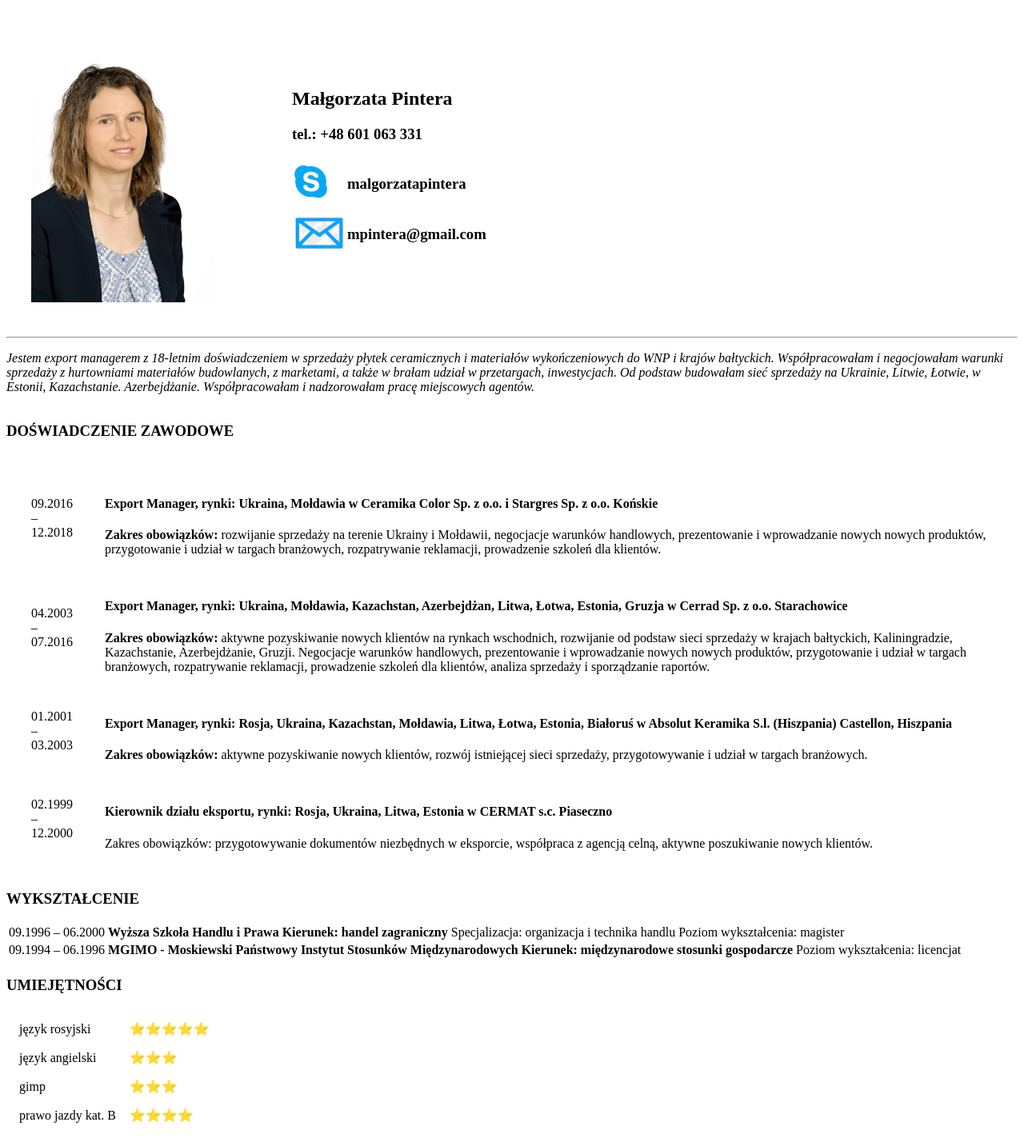
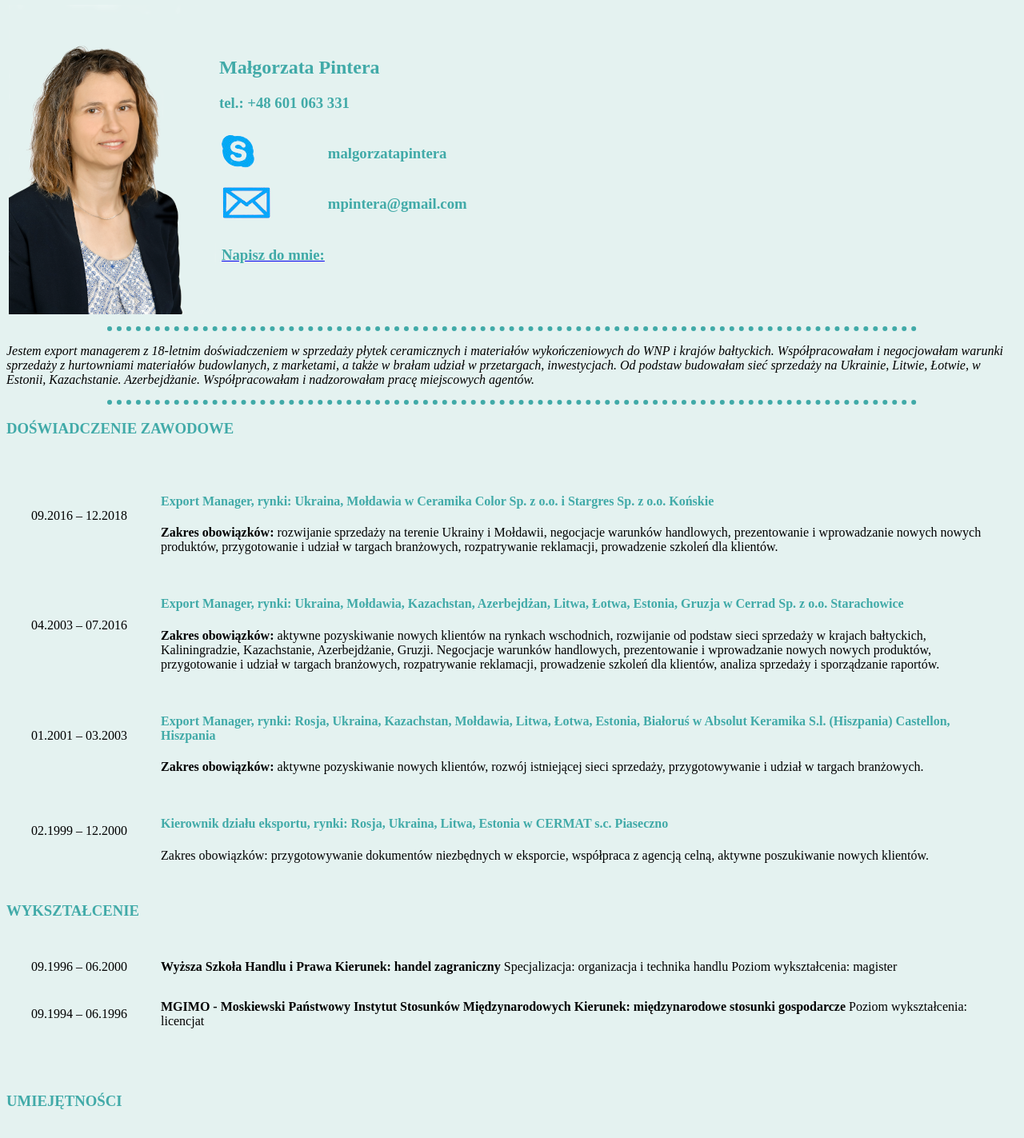
Before and after one commit to MalgorzataPi/CV, a plain HTML site: page index.html in a window 1280 px wide. Shown: the part 5-1428 px from the top of the page at 80% size. Drawn offline with Linux system fonts and the light colour scheme; files that its build step writes are made by us from their sources.

Commit message:
Add files via upload

```diff
--- a/index.html
+++ b/index.html
@@ -4,47 +4,45 @@
 <head>
   <meta charset="utf-8">
 <title>😈Malgorzata Pintera's Personal Site</title>
+<link rel="stylesheet" href="CSS/styles.css">
 </head>
 <body >
-  <table cellspacing = 30>
+  <table   >
     <tr>
-      <td><img src = "CVbialy.jpg"></td>
+      <td><img src = "CVbialy.png"></td>
 
-      <td></td>
-        <td></td>
+<td >
 
-      <td><h2>Małgorzata Pintera </h2>
-      <h3>  tel.: +48 601 063 331 </h3>
-<table >
-  <tr>
-      <td>    <img src = "skype.jpg"> </td>
-            <td><h3> malgorzatapintera </h3> </td>
-      </td>
-    </tr>
-    <tr>
-      <td>  <img src = "koperta.jpg"> </td>
-         <td><h3> mpintera@gmail.com </h3> </td>
-    </tr>
+<table  >
+
+  <h2>Małgorzata Pintera </h2>
+  <h3>  tel.: +48 601 063 331 </h3>
+
+  <tr><td> <img src = "skype.png"> </td><td ><h3> malgorzatapintera </h3></td></tr>
+
+  <tr><td><img src = "koperta.png">  </td><td>   <h3> mpintera@gmail.com </h3></td></tr>
+<tr> <td> <a href =  "contactme.html"><h3>Napisz do mnie:</h3></a></td></tr>
+
+  </tr>
+
   </table>
 
+
+</td>
 </table>
+<hr >
+<p><em>Jestem export managerem z 18-letnim doświadczeniem w sprzedaży płytek ceramicznych i materiałów wykończeniowych do WNP i krajów bałtyckich. Współpracowałam i negocjowałam warunki sprzedaży z hurtowniami materiałów budowlanych, z marketami, a także w brałam udział w przetargach, inwestycjach. Od podstaw budowałam sieć sprzedaży na Ukrainie, Litwie, Łotwie, w Estonii, Kazachstanie. Azerbejdżanie. Współpracowałam i nadzorowałam pracę miejscowych agentów.</em></p>
 
 
 
-</form>
-      <hr>
-<p><em>Jestem export managerem z 18-letnim doświadczeniem w sprzedaży płytek ceramicznych i materiałów wykończeniowych do WNP i krajów bałtyckich. Współpracowałam i negocjowałam warunki sprzedaży z hurtowniami materiałów budowlanych, z marketami, a także w brałam udział w przetargach, inwestycjach. Od podstaw budowałam sieć sprzedaży na Ukrainie, Litwie, Łotwie, w Estonii, Kazachstanie. Azerbejdżanie. Współpracowałam i nadzorowałam pracę miejscowych agentów.</em></p>
-
-
-<table></table>
-
+<hr >
 
 
 
   <h3> DOŚWIADCZENIE ZAWODOWE </h3>
-  <table cellspacing=30>
+  <table cellspacing="30" width="100%"; >
     <tr>
-      <td width=60>09.2016 – 12.2018 </td><td><h4>Export Manager, rynki: Ukraina, Mołdawia w Ceramika Color Sp. z o.o. i Stargres Sp. z o.o. Końskie</h4> <strong> Zakres obowiązków: </strong>  rozwijanie sprzedaży na terenie Ukrainy i Mołdawii, negocjacje warunków handlowych, prezentowanie i wprowadzanie nowych nowych produktów, przygotowanie i udział w targach branżowych, rozpatrywanie reklamacji, prowadzenie szkoleń dla klientów.
+      <td width="130">09.2016 – 12.2018 </td><td><h4>Export Manager, rynki: Ukraina, Mołdawia w Ceramika Color Sp. z o.o. i Stargres Sp. z o.o. Końskie</h4> <strong> Zakres obowiązków: </strong>  rozwijanie sprzedaży na terenie Ukrainy i Mołdawii, negocjacje warunków handlowych, prezentowanie i wprowadzanie nowych nowych produktów, przygotowanie i udział w targach branżowych, rozpatrywanie reklamacji, prowadzenie szkoleń dla klientów.
 </td>
     </tr>
     <tr>
@@ -85,10 +83,11 @@ poszukiwanie nowych klientów.
     </tr>
 
   </table>
+
   <h3>WYKSZTAŁCENIE</h3>
-  <table>
+  <table cellspacing="30"; width="100%"; >
     <tr>
-      <td>09.1996 – 06.2000 </td>
+      <td width="130">09.1996 – 06.2000 </td>
       <td><strong>Wyższa Szkoła Handlu i Prawa
 Kierunek: handel zagraniczny</strong>
 Specjalizacja: organizacja i technika handlu
@@ -106,24 +105,27 @@ Poziom wykształcenia: licencjat
     </tr>
   </table>
   <h3>UMIEJĘTNOŚCI</h3>
-  <table cellspacing =15
-  >
+  <table cellspacing = "30" width="100%"; >
     <tr>
-      <td>język rosyjski</td><td>
+      <td width = "130">język rosyjski</td><td>
         ⭐⭐⭐⭐⭐</td>
 
       <tr>
       <td>język angielski</td><td>⭐⭐⭐</td></tr>
     <tr>  <td>gimp</td><td>⭐⭐⭐</td></tr>
 
-    <tr>  <td>prawo jazdy kat. B</td><td>⭐⭐⭐⭐                             </td></tr>
+    <tr>  <td>prawo jazdy kat. B</td>            <td>⭐⭐⭐⭐</td>
+    </tr>
 
 
   </table>
   <h3> HOBBY </h3>
- <p>owczarki niemieckie
+  <table cellspacing="30"; width="100%"; >
+
+<td>
+ <p  > owczarki niemieckie
   <a href =  "http://www.canis-viridis.pl" >hodowla Canis Viridis </a></p>
-  <p>fotografia</p>
-
+  <p>fotografia</p> </td>
+</table>
 </body>
 </html>
--- /dev/null
+++ b/styles.css
@@ -0,0 +1,5 @@
+  hr { border-style:dotted none none none; border-width: 6px; width: 80%; border-color:#41aaa8}
+h3 {color:#41aaa8  }
+h2 {color: #41aaa8}
+h4 {color: #41aaa8}
+body {background-color: #e4f2f0}
```
Also changed, not shown: contactme.html (added, +43 -0 lines), CVbialy.png (added), koperta.png (added), skype.png (added).
